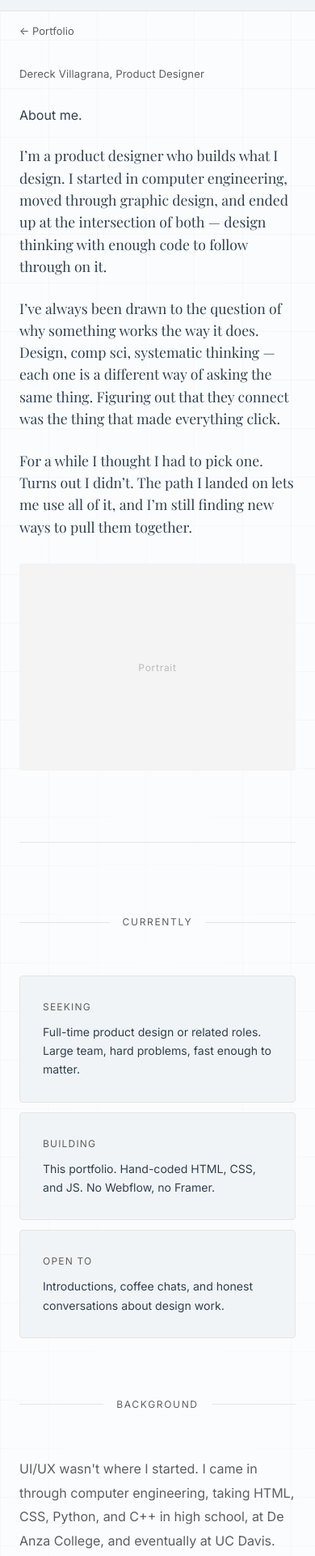
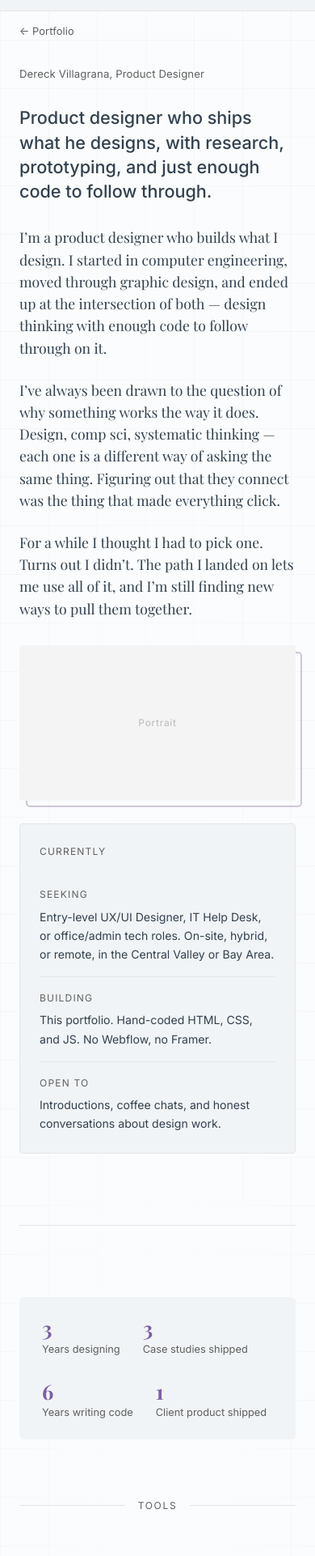
Before and after one commit to Derec58/portfolio2026, a website: page about.html in a window 390 px wide. Shown: the part 71-1993 px from the top of the page at 81% size. Drawn offline with nearby package versions, Linux system fonts and the light colour scheme.

Commit message:
Redesign about.html: lead with positioning, restructure hero, reorder for credibility-first IA
The page led with a vague placeholder line and buried Tools/Experience/
Education under personal narrative. Rebuilds around the brief's Hybrid
direction (B's IA + A's hero):

- New positioning headline replaces the placeholder, given real visual
  weight (larger, heavier, sans vs. the serif bio) so it actually reads
  as the lead statement rather than the bio.
- Hero restructured into bio text + a side column pairing the reused
  hero-photo-frame portrait with a compact facts card (Seeking/Building/
  Open to), folding the old standalone "Currently" section into the hero.
- New anchor stats strip under the hero, reusing the case-study
  cs-stats-row component as-is.
- Section order changed to Hero -> Stats -> Tools -> Experience ->
  Education (+ new Certifications) -> Background -> Philosophy ->
  Sidelines -> CTA, so scannable credentials lead and personal story
  follows once trust is established.
- Philosophy principles rewritten to be less generic.
- Certifications curated from the owner's full cert history down to
  the two current/active ones (expired Adobe ACA omitted per owner).

All new CSS reuses existing tokens and components; no new colors or
duplicate patterns introduced. Verified index.html, contact.html, and
404.html still render unchanged.

```diff
--- a/about.html
+++ b/about.html
@@ -3,9 +3,9 @@
 <head>
   <meta charset="UTF-8">
   <meta name="viewport" content="width=device-width, initial-scale=1.0">
-  <meta name="description" content="About Dereck Villagrana: designer, builder, and tech enthusiast. UC Davis B.S. in Design. Available for product design roles.">
+  <meta name="description" content="About Dereck Villagrana: a product designer who ships what he designs. UC Davis B.S. in Design. Open to UX/UI design and IT support roles in the Central Valley and Bay Area.">
   <meta property="og:title" content="About | Dereck Villagrana">
-  <meta property="og:description" content="Designer, builder, and tech enthusiast. UC Davis B.S. in Design. Currently open to full-time product design roles.">
+  <meta property="og:description" content="A product designer who ships what he designs. UC Davis B.S. in Design. Open to UX/UI design and IT support roles in the Central Valley and Bay Area.">
   <meta property="og:url" content="https://dereckvilla.design/about.html">
   <meta property="og:type" content="website">
   <meta name="twitter:card" content="summary">
@@ -87,20 +87,25 @@
   <!-- Main content: the scrollable right panel (sidebar offset handled by CSS) -->
   <main class="content" id="main-content">
 
-    <!-- ─── Hero: Bio + Portrait ─────────────────────────────────────────
-         .about-hero: two-column flex layout — text (left 55%) + photo (right).
+    <!-- ─── Hero: Position + Bio + Photo/Facts ───────────────────────────
+         .about-hero: two-column flex layout — text (left 55%) + side column
+         (right 45%): framed portrait stacked above a compact "Currently"
+         facts card. .hero-photo-frame / .hero-photo-placeholder are reused
+         as-is from the homepage hero (same accent-offset border, same
+         16:9 landscape placeholder) — no new photo-frame CSS needed.
          .reveal: fades in when scrolled into view (IntersectionObserver in main.js).
-         On mobile: stacks vertically, photo switches to 4:3 landscape ratio.
+         On mobile: stacks vertically; side column goes full-width below text.
          ─────────────────────────────────────────────────────────────────── -->
     <a href="index.html" class="cs-back">← Portfolio</a>
 
     <div class="about-hero reveal">
-      <!-- Left column: name label + extended bio paragraphs -->
+      <!-- Left column: name label + positioning headline + extended bio -->
       <div class="about-hero-text">
         <!-- .about-name: small muted "Name — Title" label above the bio -->
         <p class="about-name">Dereck Villagrana, Product Designer</p>
-        <!-- .about-positioning: one-line value proposition between label and display bio -->
-        <h1 class="about-positioning">About me.</h1>
+        <!-- .about-positioning: the value-proposition headline — the most
+             important sentence on the page, not a greeting. -->
+        <h1 class="about-positioning">Product designer who ships what he designs, with research, prototyping, and just enough code to follow through.</h1>
         <!-- .about-bio: display font (Playfair), fluid size, multiple paragraphs -->
         <div class="about-bio">
           <p>I’m a product designer who builds what I design. I started in computer engineering, moved through graphic design, and ended up at the intersection of both — design thinking with enough code to follow through on it.</p>
@@ -108,48 +113,116 @@
           <p>For a while I thought I had to pick one. Turns out I didn’t. The path I landed on lets me use all of it, and I’m still finding new ways to pull them together.</p>
         </div>
       </div>
-      <!-- Right column: portrait photo placeholder.
-           aria-hidden="true": the photo is decorative context — screen readers
-           don't need to announce a portrait to understand the about page.
-           ⚠️ TODO: Replace with <img src="..." alt="Dereck Villagrana, product designer"> -->
-      <div class="about-photo" aria-hidden="true">
-        <span>Portrait</span>
+      <!-- Right column: framed portrait placeholder + compact facts card -->
+      <div class="about-hero-side">
+        <!-- aria-hidden="true": the photo is decorative context — screen readers
+             don't need to announce a portrait to understand the about page.
+             ⚠️ TODO: Replace with <img src="..." alt="Dereck Villagrana, product designer"> -->
+        <div class="hero-photo-frame">
+          <div class="hero-photo-placeholder" aria-hidden="true">
+            <span>Portrait</span>
+          </div>
+        </div>
+        <!-- Compact "Currently" card — replaces the old 3-card .about-now-grid,
+             same label/value text styles, tighter row layout to fit beside the photo. -->
+        <div class="about-hero-facts">
+          <p class="about-tool-category">Currently</p>
+          <div class="about-hero-fact">
+            <p class="about-now-label">Seeking</p>
+            <p class="about-now-value">Entry-level UX/UI Designer, IT Help Desk, or office/admin tech roles. On-site, hybrid, or remote, in the Central Valley or Bay Area.</p>
+          </div>
+          <div class="about-hero-fact">
+            <p class="about-now-label">Building</p>
+            <p class="about-now-value">This portfolio. Hand-coded HTML, CSS, and JS. No Webflow, no Framer.</p>
+          </div>
+          <div class="about-hero-fact">
+            <p class="about-now-label">Open to</p>
+            <p class="about-now-value">Introductions, coffee chats, and honest conversations about design work.</p>
+          </div>
+        </div>
       </div>
     </div><!-- /.about-hero -->
 
-    <!-- ─── Now Section ───────────────────────────────────────────────────
-         What Dereck is currently seeking / building / open to.
-         .about-now-grid: 3-column card grid (collapses to 1 on mobile).
+    <!-- ─── Anchor: Quick Stats ────────────────────────────────────────────
+         Deliberately has no section-divider/heading — a single bold,
+         full-width moment right after the hero, breaking up the otherwise
+         uniform section rhythm below. Reuses .cs-stats-row verbatim from
+         the case-study component family — no new CSS.
          ─────────────────────────────────────────────────────────────────── -->
-
-    <div class="section-divider"><h2>Currently</h2></div>
-
-    <!-- .cs-section is shared with case study pages — it just provides margin-bottom -->
     <section class="cs-section reveal">
-      <div class="about-now-grid">
-        <div class="about-now-card">
-          <p class="about-now-label">Seeking</p>
-          <p class="about-now-value">Full-time product design or related roles. Large team, hard problems, fast enough to matter.</p>
+      <div class="cs-stats-row">
+        <div class="cs-stat-item">
+          <span class="cs-stat">3</span>
+          <span class="cs-stat-label">Years designing</span>
         </div>
-        <div class="about-now-card">
-          <p class="about-now-label">Building</p>
-          <p class="about-now-value">This portfolio. Hand-coded HTML, CSS, and JS. No Webflow, no Framer.</p>
+        <div class="cs-stat-item">
+          <span class="cs-stat">3</span>
+          <span class="cs-stat-label">Case studies shipped</span>
         </div>
-        <div class="about-now-card">
-          <p class="about-now-label">Open to</p>
-          <p class="about-now-value">Introductions, coffee chats, and honest conversations about design work.</p>
+        <div class="cs-stat-item">
+          <span class="cs-stat">6</span>
+          <span class="cs-stat-label">Years writing code</span>
+        </div>
+        <div class="cs-stat-item">
+          <span class="cs-stat">1</span>
+          <span class="cs-stat-label">Client product shipped</span>
         </div>
       </div>
     </section>
 
-    <!-- ─── Background Section ────────────────────────────────────────────
-         Path into design and influences.
+    <!-- ─── Tools Section ─────────────────────────────────────────────────
+         Moved up right after the stats anchor — skills/proof before
+         personal narrative, so recruiters scanning don't have to scroll
+         past Background to find this.
+         .about-tools: 2-column grid organized by tool category.
          ─────────────────────────────────────────────────────────────────── -->
-    <div class="section-divider"><h2>Background</h2></div>
+    <div class="section-divider"><h2>Tools</h2></div>
+
     <section class="cs-section reveal">
-      <p class="cs-body">UI/UX wasn't where I started. I came in through computer engineering, taking HTML, CSS, Python, and C++ in high school, at De Anza College, and eventually at UC Davis. Somewhere in those courses I figured out that I enjoyed building things but didn't want to make engineering a career. It was a hobby, and I was honest with myself about that. In between CS coursework I was taking design classes to fill credits, and it clicked in a way the other stuff didn't. I already had Adobe experience from photography classes in high school, which put me ahead in graphic design. Logos, posters, layouts: I loved all of it and wanted to keep going.</p>
-      <p class="cs-body cs-body--spaced">So I changed my major, landed in graphic design, transferred to UC Davis, and then discovered UI/UX almost by accident. I needed credits. Davis had a course. I took it. And that was it. UI/UX was the intersection I'd been circling: design, systematic thinking, and just enough code to matter. Somewhere in there I realized that good design and good engineering ask the same first question: what actually needs to be true here?</p>
-      <p class="cs-body cs-body--spaced">Photography and coding taught me timing, patience, and precision. How something unfolds matters as much as where it ends up. Design taught me that constraints aren't blockers; they're the problem. Both still show up in how I work.</p>
+      <div class="about-tools">
+        <!-- Each <div> is one tool category column -->
+        <div>
+          <p class="about-tool-category">Design</p>
+          <div class="about-tool-list">
+            <span class="about-tool-pill about-tool-pill--design">Figma</span>
+            <span class="about-tool-pill about-tool-pill--design">ProtoPie</span>
+            <span class="about-tool-pill about-tool-pill--design">Adobe Creative Suite</span>
+            <span class="about-tool-pill about-tool-pill--design">Framer</span>
+            <span class="about-tool-pill about-tool-pill--design">Webflow</span>
+          </div>
+        </div>
+        <div>
+          <p class="about-tool-category">Development</p>
+          <div class="about-tool-list">
+            <span class="about-tool-pill about-tool-pill--code">HTML / CSS / JS</span>
+            <span class="about-tool-pill about-tool-pill--code">Python</span>
+            <span class="about-tool-pill about-tool-pill--code">C++</span>
+            <span class="about-tool-pill about-tool-pill--code">Visual Studio Code</span>
+          </div>
+        </div>
+        <div>
+          <p class="about-tool-category">AI Tools</p>
+          <div class="about-tool-list">
+            <span class="about-tool-pill about-tool-pill--ai">ChatGPT</span>
+            <span class="about-tool-pill about-tool-pill--ai">Claude</span>
+            <span class="about-tool-pill about-tool-pill--ai">Perplexity</span>
+          </div>
+        </div>
+        <div>
+          <p class="about-tool-category">Research</p>
+          <div class="about-tool-list">
+            <span class="about-tool-pill about-tool-pill--research">Usability Testing</span>
+            <span class="about-tool-pill about-tool-pill--research">User Interviews</span>
+          </div>
+        </div>
+        <div>
+          <p class="about-tool-category">Productivity</p>
+          <div class="about-tool-list">
+            <span class="about-tool-pill about-tool-pill--other">Notion</span>
+            <span class="about-tool-pill about-tool-pill--other">Google Suite</span>
+          </div>
+        </div>
+      </div>
     </section>
 
     <!-- ─── Experience Section ────────────────────────────────────────────
@@ -188,7 +261,9 @@
     </section>
 
     <!-- ─── Education Section ────────────────────────────────────────────
-         Numbered rows matching the work-item 01/02 pattern.
+         Numbered rows matching the work-item 01/02 pattern, plus a
+         certifications block reusing the Tools section's category-label
+         + pill components (no new CSS beyond a margin-top wrapper).
          ─────────────────────────────────────────────────────────────────── -->
     <div class="section-divider"><h2>Education</h2></div>
 
@@ -211,6 +286,26 @@
           <span class="edu-year">2019–21</span>
         </div>
       </div>
+      <div class="about-certs">
+        <p class="about-tool-category">Certifications</p>
+        <div class="about-tool-list">
+          <span class="about-tool-pill about-tool-pill--design">Google UX Design Specialization &nbsp;&middot;&nbsp; Sep. 2024</span>
+          <span class="about-tool-pill about-tool-pill--code">CompTIA A+ &nbsp;&middot;&nbsp; In Progress</span>
+        </div>
+      </div>
+    </section>
+
+    <!-- ─── Background Section ────────────────────────────────────────────
+         Path into design and influences. Moved later in the order — by the
+         time a visitor reaches this, Tools/Experience/Education have
+         already established credibility, so the personal story builds on
+         trust instead of being asked to create it from a standing start.
+         ─────────────────────────────────────────────────────────────────── -->
+    <div class="section-divider"><h2>Background</h2></div>
+    <section class="cs-section reveal">
+      <p class="cs-body">UI/UX wasn't where I started. I came in through computer engineering, taking HTML, CSS, Python, and C++ in high school, at De Anza College, and eventually at UC Davis. Somewhere in those courses I figured out that I enjoyed building things but didn't want to make engineering a career. It was a hobby, and I was honest with myself about that. In between CS coursework I was taking design classes to fill credits, and it clicked in a way the other stuff didn't. I already had Adobe experience from photography classes in high school, which put me ahead in graphic design. Logos, posters, layouts: I loved all of it and wanted to keep going.</p>
+      <p class="cs-body cs-body--spaced">So I changed my major, landed in graphic design, transferred to UC Davis, and then discovered UI/UX almost by accident. I needed credits. Davis had a course. I took it. And that was it. UI/UX was the intersection I'd been circling: design, systematic thinking, and just enough code to matter. Somewhere in there I realized that good design and good engineering ask the same first question: what actually needs to be true here?</p>
+      <p class="cs-body cs-body--spaced">Photography and coding taught me timing, patience, and precision. How something unfolds matters as much as where it ends up. Design taught me that constraints aren't blockers; they're the problem. Both still show up in how I work.</p>
     </section>
 
     <!-- ─── Philosophy Section ────────────────────────────────────────────
@@ -223,62 +318,11 @@
       <p class="about-pull-quote">"The best designs go unnoticed. The best feedback I've ever received was someone saying the fix was so obvious they hadn't even noticed it."</p>
       <!-- .about-principles: unstyled list; CSS adds em-dash via li::before -->
       <ul class="about-principles">
-        <li>People, not users. Design requires empathy for real emotions, behaviors, and tasks, not just abstract requirements.</li>
-        <li>Constraints are assets. A tight brief forces a sharper idea.</li>
-        <li>It's all in the details. Spacing, typography, microcopy: every element should be thoughtfully crafted.</li>
-        <li>Hidden gems. Subtle interactions, playful animations, and clever copy can make the difference between a good experience and a memorable one.</li>
+        <li>People, not users. Behind every flow is someone with a real task and a bad day: design for that, not a persona doc.</li>
+        <li>Constraints are the brief. A tight deadline or a messy dataset isn't a blocker. It's the actual design problem.</li>
+        <li>Details carry the weight. Spacing, copy, and timing are where craft either shows or doesn't.</li>
+        <li>Small moments matter. A transition timed right, or a sentence that doesn't sound corporate, is what people remember.</li>
       </ul>
-    </section>
-
-    <!-- ─── Tools Section ─────────────────────────────────────────────────
-         .about-tools: 2-column grid organized by tool category.
-         ─────────────────────────────────────────────────────────────────── -->
-    <div class="section-divider"><h2>Tools</h2></div>
-
-    <section class="cs-section reveal">
-      <div class="about-tools">
-        <!-- Each <div> is one tool category column -->
-        <div>
-          <p class="about-tool-category">Design</p>
-          <div class="about-tool-list">
-            <span class="about-tool-pill about-tool-pill--design">Figma</span>
-            <span class="about-tool-pill about-tool-pill--design">ProtoPie</span>
-            <span class="about-tool-pill about-tool-pill--design">Adobe Creative Suite</span>
-            <span class="about-tool-pill about-tool-pill--design">Framer</span>
-            <span class="about-tool-pill about-tool-pill--design">Webflow</span>
-          </div>
-        </div>
-        <div>
-          <p class="about-tool-category">Development</p>
-          <div class="about-tool-list">
-            <span class="about-tool-pill about-tool-pill--code">HTML / CSS / JS</span>
-            <span class="about-tool-pill about-tool-pill--code">Python</span>
-            <span class="about-tool-pill about-tool-pill--code">Visual Studio Code</span>
-          </div>
-        </div>
-        <div>
-          <p class="about-tool-category">AI Tools</p>
-          <div class="about-tool-list">
-            <span class="about-tool-pill about-tool-pill--ai">ChatGPT</span>
-            <span class="about-tool-pill about-tool-pill--ai">Claude</span>
-            <span class="about-tool-pill about-tool-pill--ai">Perplexity</span>
-          </div>
-        </div>
-        <div>
-          <p class="about-tool-category">Research</p>
-          <div class="about-tool-list">
-            <span class="about-tool-pill about-tool-pill--research">Usability Testing</span>
-            <span class="about-tool-pill about-tool-pill--research">User Interviews</span>
-          </div>
-        </div>
-        <div>
-          <p class="about-tool-category">Productivity</p>
-          <div class="about-tool-list">
-            <span class="about-tool-pill about-tool-pill--other">Notion</span>
-            <span class="about-tool-pill about-tool-pill--other">Google Suite</span>
-          </div>
-        </div>
-      </div>
     </section>
 
     <!-- ─── The Sidelines Section ─────────────────────────────────────────
--- a/css/style.css
+++ b/css/style.css
@@ -2173,11 +2173,11 @@ img.work-card-image {
    All classes start with "about-".
    ═══════════════════════════════════════════════════════════════ */
 
-/* Hero: long bio text (left 55%) + portrait photo placeholder (right) */
+/* Hero: bio text (left 55%) + photo/facts column (right) */
 .about-hero {
   display: flex;
   gap: 64px;
-  align-items: flex-start; /* top-align text and photo */
+  align-items: flex-start; /* top-align text and side column */
   margin-bottom: 88px;
   padding-bottom: 88px;
   border-bottom: 1px solid var(--color-divider);
@@ -2185,18 +2185,36 @@ img.work-card-image {
 .about-hero-text {
   flex: 0 0 55%; /* fixed 55% for the text column — matches .project-text pattern */
 }
-/* Portrait photo placeholder */
-.about-photo {
-  flex: 1; /* takes remaining 45% */
-  aspect-ratio: 3 / 4; /* portrait proportions */
-  background: var(--color-placeholder);
-  display: flex;
-  align-items: center;
-  justify-content: center;
-  color: var(--color-placeholder-text);
-  font-size: 0.75rem;
-  letter-spacing: 0.06em;
-  border-radius: 3px;
+/* Right column: portrait (framed, via .hero-photo-frame from the homepage hero —
+   reused as-is) stacked above a compact "Currently" facts card. */
+.about-hero-side {
+  flex: 1; /* remaining 45% */
+  display: flex;
+  flex-direction: column;
+  gap: 28px;
+}
+/* Compact card replacing the old 3-card .about-now-grid — same label/value text
+   styles (.about-now-label / .about-now-value) reused, just laid out as tight
+   rows instead of separate padded cards, to fit beside the portrait. */
+.about-hero-facts {
+  background: var(--color-surface);
+  border: 1px solid var(--color-divider);
+  border-radius: 4px;
+  padding: 24px;
+}
+.about-hero-facts .about-tool-category {
+  margin-bottom: 18px;
+}
+.about-hero-fact {
+  padding: 16px 0;
+  border-bottom: 1px solid var(--color-divider);
+}
+.about-hero-fact:last-child {
+  padding-bottom: 0;
+  border-bottom: none;
+}
+.about-hero-fact .about-now-label {
+  margin-bottom: 6px;
 }
 
 /* Small muted name/title label above the bio text */
@@ -2207,15 +2225,19 @@ img.work-card-image {
   letter-spacing: 0.01em;
 }
 
-/* One-line positioning statement between the name label and the display bio */
+/* The positioning statement — the most important sentence on the page, so it
+   needs to outweigh .about-bio below it: bigger, heavier, and sans-serif
+   (Inter) against the bio's serif (Playfair), so the contrast itself reads
+   as "statement, then story" rather than the two blurring together. */
 .about-positioning {
-  font-size: clamp(1rem, 1.5vw, 1.125rem);
-  font-weight: 400; /* reset browser h1 bold default */
-  line-height: 1.5;
+  font-size: clamp(1.35rem, 2.4vw, 1.85rem);
+  font-weight: 500;
+  line-height: 1.4;
   color: var(--color-text);
   margin-top: 12px;
-  margin-bottom: 24px;
-  max-width: 460px;
+  margin-bottom: 28px;
+  max-width: 520px;
+  text-wrap: pretty;
 }
 
 /* The multi-paragraph extended biography in display font */
@@ -2379,6 +2401,12 @@ img.work-card-image {
   color: var(--tag-other-text);
 }
 
+/* Certifications block — sits below the Education .edu-list, reuses the
+   Tools section's category label + pill components rather than new ones. */
+.about-certs {
+  margin-top: 32px;
+}
+
 /* Contact link row: Email → LinkedIn → Read.cv → */
 .about-contact {
   display: flex;
@@ -2410,11 +2438,10 @@ img.work-card-image {
     flex: none;
     width: 100%;
   }
-  /* Photo becomes landscape on mobile (portrait would be very tall) */
-  .about-photo {
+  /* Side column (photo + facts card) goes full-width, stacked below the text */
+  .about-hero-side {
     flex: none;
     width: 100%;
-    aspect-ratio: 4 / 3;
   }
   /* Tools grid: keep 2 columns on mobile but with tighter gaps */
   .about-tools {
@@ -2494,37 +2521,9 @@ img.work-card-image {
 }
 
 /* ─── About Page — Now section ───────────────────────────── */
-
-/* 3-column grid of "current status" cards (Seeking / Building / Open to) */
-.about-now-grid {
-  display: grid;
-  grid-template-columns: 1fr 1fr 1fr; /* three equal columns */
-  gap: 16px;
-  max-width: 800px;
-  margin-left: auto;
-  margin-right: auto;
-}
-.about-now-card {
-  padding: 28px;
-  background: var(--color-surface); /* lifted surface — same treatment as lab cards */
-  border: 1px solid var(--color-divider);
-  border-radius: 4px;
-  transition: border-color 0.3s var(--ease-spring);
-}
-.about-now-card:hover {
-  border-color: var(--color-text);
-}
-/* Decorative accent number (01, 02, 03) at top of each tile */
-.about-now-index {
-  display: block;
-  font-family: var(--font-display);
-  font-size: 1.4rem;
-  font-style: italic;
-  color: var(--color-accent);
-  opacity: 0.45;
-  line-height: 1;
-  margin-bottom: 16px;
-}
+/* .about-now-grid / .about-now-card / .about-now-index were removed when the
+   "Currently" cards folded into the hero's .about-hero-facts card — the label
+   and value text styles below are still reused there. */
 .about-now-label {
   font-size: 0.75rem;
   text-transform: uppercase;
@@ -2575,10 +2574,6 @@ img.work-card-image {
 
 /* Sidelines mobile: collapse to single column, remove center divider */
 @media (max-width: 768px) {
-  .about-now-grid {
-    grid-template-columns: 1fr; /* one card per row */
-    gap: 12px;
-  }
   .about-sidelines {
     grid-template-columns: 1fr;
   }
```
